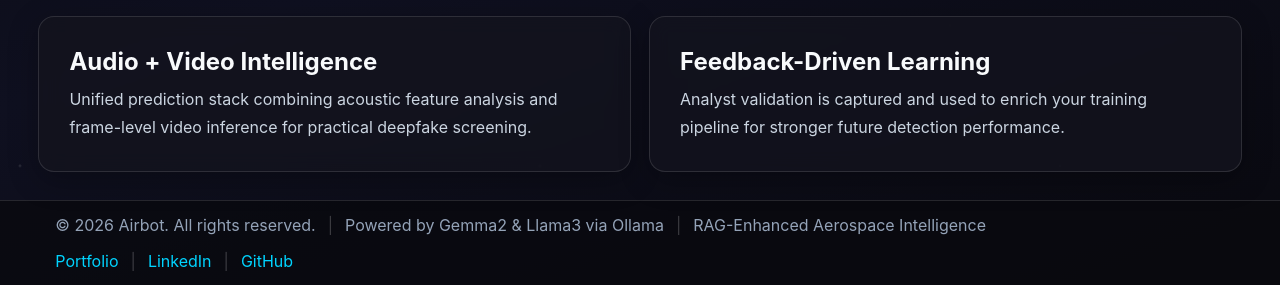
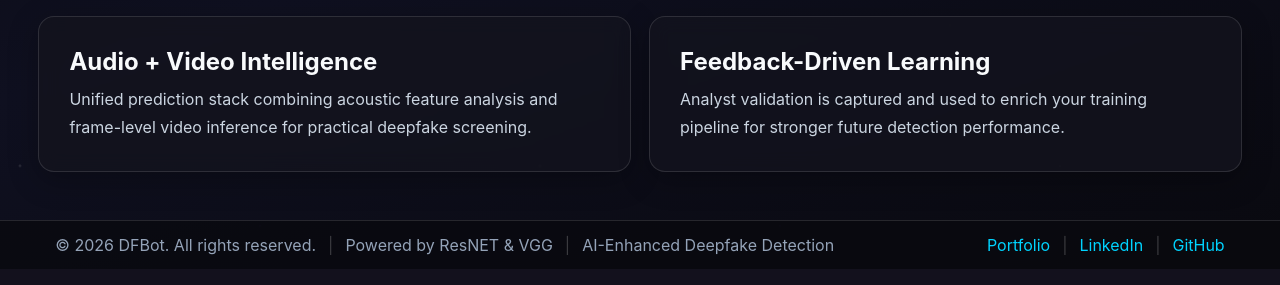
Before and after one commit to SarveshKrishnaAK/Deepfake-Detection, a Flask app: page / in a window 1280 px wide. Shown: the part 531-816 px from the top of the page. Run offline with Flask 3, Linux system fonts and the light colour scheme; data that the repository does not hold is empty.

Commit message:
Footer section fix

```diff
--- a/templates/about.html
+++ b/templates/about.html
@@ -59,11 +59,11 @@
         <footer class="footer">
             <div class="footer-content footer-main">
                 <div class="footer-left">
-                    <span>© 2026 Airbot. All rights reserved.</span>
+                    <span>© 2026 DFBot. All rights reserved.</span>
                     <span class="separator">|</span>
-                    <span>Powered by Gemma2 & Llama3 via Ollama</span>
+                    <span>Powered by ResNET & VGG</span>
                     <span class="separator">|</span>
-                    <span>RAG-Enhanced Aerospace Intelligence</span>
+                    <span>AI-Enhanced Deepfake Detection</span>
                 </div>
                 <div class="footer-right">
                     <a class="footer-link" href="https://binarybase.vercel.app/" target="_blank" rel="noopener noreferrer">Portfolio</a>
--- a/templates/contact.html
+++ b/templates/contact.html
@@ -57,11 +57,11 @@
         <footer class="footer">
             <div class="footer-content footer-main">
                 <div class="footer-left">
-                    <span>© 2026 Airbot. All rights reserved.</span>
+                    <span>© 2026 DFBot. All rights reserved.</span>
                     <span class="separator">|</span>
-                    <span>Powered by Gemma2 & Llama3 via Ollama</span>
+                    <span>Powered by ResNET & VGG</span>
                     <span class="separator">|</span>
-                    <span>RAG-Enhanced Aerospace Intelligence</span>
+                    <span>AI-Enhanced Deepfake Detection</span>
                 </div>
                 <div class="footer-right">
                     <a class="footer-link" href="https://binarybase.vercel.app/" target="_blank" rel="noopener noreferrer">Portfolio</a>
--- a/templates/feedback.html
+++ b/templates/feedback.html
@@ -39,11 +39,11 @@
         <footer class="footer">
             <div class="footer-content footer-main">
                 <div class="footer-left">
-                    <span>© 2026 Airbot. All rights reserved.</span>
+                    <span>© 2026 DFBot. All rights reserved.</span>
                     <span class="separator">|</span>
-                    <span>Powered by Gemma2 & Llama3 via Ollama</span>
+                    <span>Powered by ResNET & VGG</span>
                     <span class="separator">|</span>
-                    <span>RAG-Enhanced Aerospace Intelligence</span>
+                    <span>AI-Enhanced Deepfake Detection</span>
                 </div>
                 <div class="footer-right">
                     <a class="footer-link" href="https://binarybase.vercel.app/" target="_blank" rel="noopener noreferrer">Portfolio</a>
--- a/templates/index.html
+++ b/templates/index.html
@@ -60,11 +60,11 @@
         <footer class="footer">
             <div class="footer-content footer-main">
                 <div class="footer-left">
-                    <span>© 2026 Airbot. All rights reserved.</span>
+                    <span>© 2026 DFBot. All rights reserved.</span>
                     <span class="separator">|</span>
-                    <span>Powered by Gemma2 & Llama3 via Ollama</span>
+                    <span>Powered by ResNET & VGG</span>
                     <span class="separator">|</span>
-                    <span>RAG-Enhanced Aerospace Intelligence</span>
+                    <span>AI-Enhanced Deepfake Detection</span>
                 </div>
                 <div class="footer-right">
                     <a class="footer-link" href="https://binarybase.vercel.app/" target="_blank" rel="noopener noreferrer">Portfolio</a>
--- a/templates/login.html
+++ b/templates/login.html
@@ -41,11 +41,11 @@
         <footer class="footer">
             <div class="footer-content footer-main">
                 <div class="footer-left">
-                    <span>© 2026 Airbot. All rights reserved.</span>
+                    <span>© 2026 DFBot. All rights reserved.</span>
                     <span class="separator">|</span>
-                    <span>Powered by Gemma2 & Llama3 via Ollama</span>
+                    <span>Powered by ResNET & VGG</span>
                     <span class="separator">|</span>
-                    <span>RAG-Enhanced Aerospace Intelligence</span>
+                    <span>AI-Enhanced Deepfake Detection</span>
                 </div>
                 <div class="footer-right">
                     <a class="footer-link" href="https://binarybase.vercel.app/" target="_blank" rel="noopener noreferrer">Portfolio</a>
--- a/templates/model.html
+++ b/templates/model.html
@@ -110,11 +110,11 @@
         <footer class="footer">
             <div class="footer-content footer-main">
                 <div class="footer-left">
-                    <span>© 2026 Airbot. All rights reserved.</span>
+                    <span>© 2026 DFBot. All rights reserved.</span>
                     <span class="separator">|</span>
-                    <span>Powered by Gemma2 & Llama3 via Ollama</span>
+                    <span>Powered by ResNET & VGG</span>
                     <span class="separator">|</span>
-                    <span>RAG-Enhanced Aerospace Intelligence</span>
+                    <span>AI-Enhanced Deepfake Detection</span>
                 </div>
                 <div class="footer-right">
                     <a class="footer-link" href="https://binarybase.vercel.app/" target="_blank" rel="noopener noreferrer">Portfolio</a>
--- a/templates/register.html
+++ b/templates/register.html
@@ -38,11 +38,11 @@
         <footer class="footer">
             <div class="footer-content footer-main">
                 <div class="footer-left">
-                    <span>© 2026 Airbot. All rights reserved.</span>
+                    <span>© 2026 DFBot. All rights reserved.</span>
                     <span class="separator">|</span>
-                    <span>Powered by Gemma2 & Llama3 via Ollama</span>
+                    <span>Powered by ResNET & VGG</span>
                     <span class="separator">|</span>
-                    <span>RAG-Enhanced Aerospace Intelligence</span>
+                    <span>AI-Enhanced Deepfake Detection</span>
                 </div>
                 <div class="footer-right">
                     <a class="footer-link" href="https://binarybase.vercel.app/" target="_blank" rel="noopener noreferrer">Portfolio</a>
--- a/templates/thankyou.html
+++ b/templates/thankyou.html
@@ -43,11 +43,11 @@
         <footer class="footer">
             <div class="footer-content footer-main">
                 <div class="footer-left">
-                    <span>© 2026 Airbot. All rights reserved.</span>
+                    <span>© 2026 DFBot. All rights reserved.</span>
                     <span class="separator">|</span>
-                    <span>Powered by Gemma2 & Llama3 via Ollama</span>
+                    <span>Powered by ResNET & VGG</span>
                     <span class="separator">|</span>
-                    <span>RAG-Enhanced Aerospace Intelligence</span>
+                    <span>AI-Enhanced Deepfake Detection</span>
                 </div>
                 <div class="footer-right">
                     <a class="footer-link" href="https://binarybase.vercel.app/" target="_blank" rel="noopener noreferrer">Portfolio</a>
```
